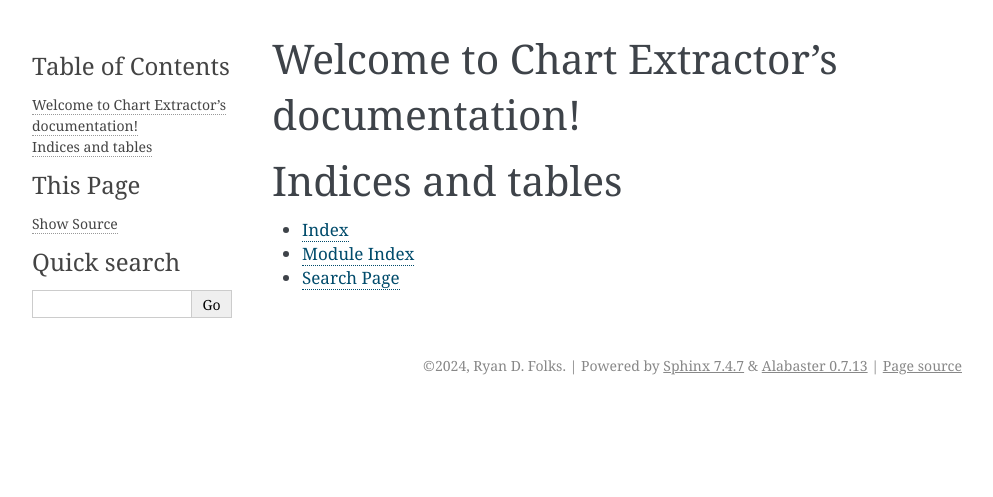
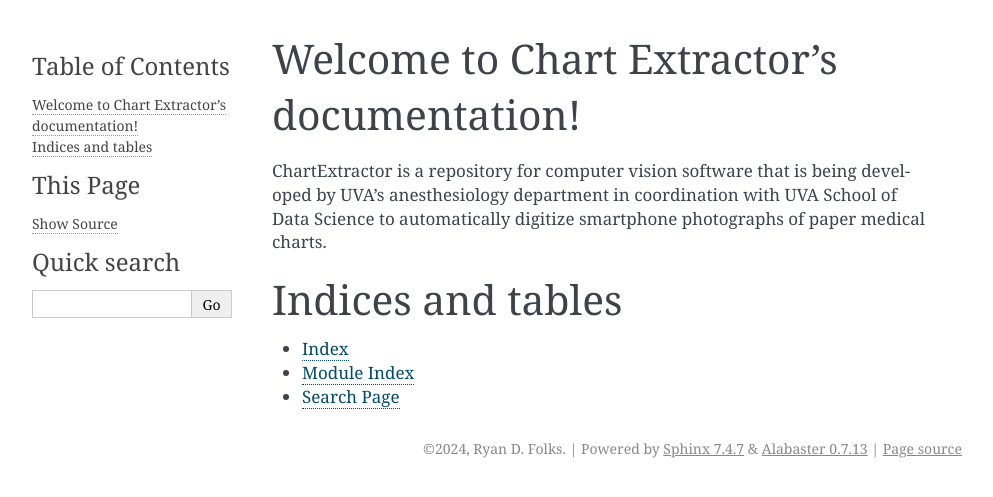
Before and after one commit to Paper-Chart-Extraction-Project/ChartExtractor, a Sphinx documentation site: the page built from docs/source/index.rst, in a window 1280 px wide. Shown: the top 497 px of the page, without its empty margins (148-1141 px from the left). Built offline with Sphinx 7.4.7, drawn with Linux system fonts in a browser that asks for light colours.

Commit message:
Added a short explanation of the project to index.rst

```diff
--- a/docs/source/index.rst
+++ b/docs/source/index.rst
@@ -5,6 +5,10 @@
 
 Welcome to Chart Extractor's documentation!
 ===========================================
+
+ChartExtractor is a repository for computer vision software that is being developed by UVA's
+anesthesiology department in coordination with UVA School of Data Science to automatically digitize
+smartphone photographs of paper medical charts.
 
 .. toctree::
    :maxdepth: 2
```
Also changed, not shown: docs/source/conf.py (+8 -9 lines).
